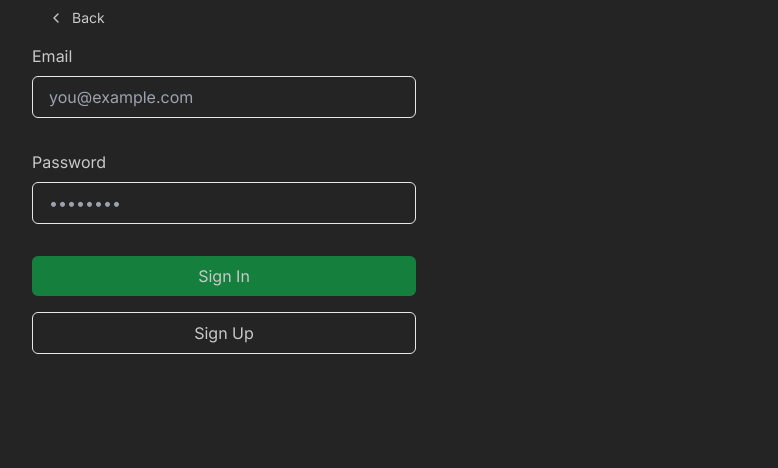
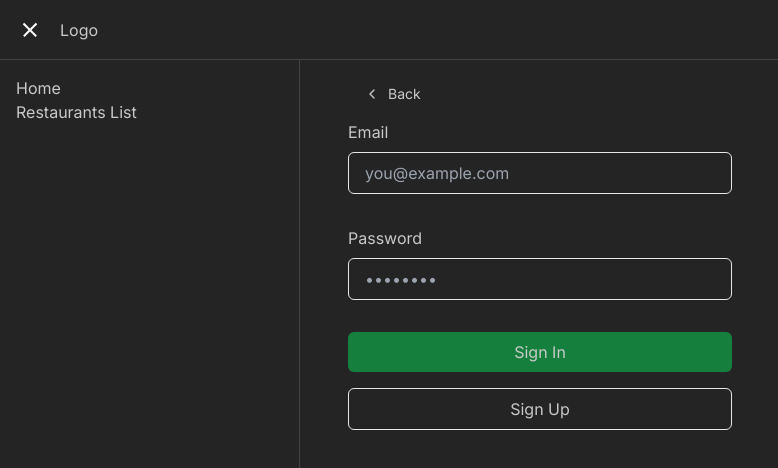
Before and after one commit to luismartinezs/restaurant-reservation-system, a Next.js app: page /login in a window 1280 px wide. Shown: the top 468 px of the page, without its empty margins (0-778 px from the left). Built offline with nearby package versions, Linux system fonts and the light colour scheme; no server answers.

Commit message:
feat: restaurants list as json

```diff
--- a/app/layout.tsx
+++ b/app/layout.tsx
@@ -2,16 +2,18 @@ import type { Metadata } from "next";
 import { Inter } from "next/font/google";
 
 import { ColorSchemeScript, MantineProvider } from "@mantine/core";
-import '@mantine/core/styles.css';
+import "@mantine/core/styles.css";
 
 import { theme } from "./theme";
 import "./globals.css";
+import { CollapseDesktop } from "@/components/CollapseDesktop";
+import { Navbar } from "@/components/Navbar";
 
 const inter = Inter({ subsets: ["latin"] });
 
 const defaultUrl = process.env.SITE_URL
-? `https://${process.env.SITE_URL}`
-: "http://localhost:3000";
+  ? `https://${process.env.SITE_URL}`
+  : "http://localhost:3000";
 
 export const metadata: Metadata = {
   metadataBase: new URL(defaultUrl),
@@ -30,7 +32,11 @@ export default function RootLayout({
         <ColorSchemeScript />
       </head>
       <body className={inter.className}>
-        <MantineProvider defaultColorScheme="dark" theme={theme}>{children}</MantineProvider>
+        <MantineProvider defaultColorScheme="dark" theme={theme}>
+          <CollapseDesktop navbar={<Navbar />}>
+            {children}
+          </CollapseDesktop>
+        </MantineProvider>
       </body>
     </html>
   );
--- /dev/null
+++ b/app/scaffold/restaurants/list/page.tsx
@@ -0,0 +1,5 @@
+import { List } from "@/features/restaurants";
+
+export default function Page() {
+  return <List />;
+}
--- /dev/null
+++ b/components/CollapseDesktop.tsx
@@ -0,0 +1,41 @@
+"use client"
+
+import { AppShell, Burger, Group } from '@mantine/core';
+import { useDisclosure } from '@mantine/hooks';
+
+export function CollapseDesktop({
+  navbar,
+  children
+}:{
+  navbar: React.ReactNode
+  children: React.ReactNode
+}) {
+  const [mobileOpened, { toggle: toggleMobile }] = useDisclosure();
+  const [desktopOpened, { toggle: toggleDesktop }] = useDisclosure(true);
+
+  return (
+    <AppShell
+      header={{ height: 60 }}
+      navbar={{
+        width: 300,
+        breakpoint: 'sm',
+        collapsed: { mobile: !mobileOpened, desktop: !desktopOpened },
+      }}
+      padding="md"
+    >
+      <AppShell.Header>
+        <Group h="100%" px="md">
+          <Burger opened={mobileOpened} onClick={toggleMobile} hiddenFrom="sm" size="sm" />
+          <Burger opened={desktopOpened} onClick={toggleDesktop} visibleFrom="sm" size="sm" />
+          <span>Logo</span>
+        </Group>
+      </AppShell.Header>
+      <AppShell.Navbar p="md">
+        {navbar}
+      </AppShell.Navbar>
+      <AppShell.Main>
+        {children}
+      </AppShell.Main>
+    </AppShell>
+  );
+}
--- /dev/null
+++ b/components/Navbar.tsx
@@ -0,0 +1,23 @@
+const links = [
+  {
+    name: 'Home',
+    href: '/'
+  },
+  {
+    name: 'Restaurants List',
+    href: '/scaffold/restaurants/list'
+  }
+]
+
+export function Navbar() {
+  return (
+    <ul>
+      {links.map(({ name, href }) => (
+        <li key={name}>
+          <a href
+          ={href}>{name}</a>
+        </li>
+      ))}
+    </ul>
+  )
+}
--- /dev/null
+++ b/features/restaurants/api.ts
@@ -0,0 +1,118 @@
+import { createClient } from "@/lib/supabase/server";
+
+const supabase = createClient()
+
+const SCHEMA = 'public'
+const RESTAURANTS = 'restaurants'
+
+// Utility functions for the restaurants table
+export const getAllRestaurants = async () => {
+  const { data, error } = await supabase.from(RESTAURANTS).select('*')
+  if (error) throw error
+  return data
+}
+
+export const getSpecificColumns = async (columns: string) => {
+  const { data, error } = await supabase.from(RESTAURANTS).select(columns)
+  if (error) throw error
+  return data
+}
+
+export const getWithPagination = async (from: number, to: number) => {
+  const { data, error } = await supabase.from(RESTAURANTS).select('*').range(from, to)
+  if (error) throw error
+  return data
+}
+
+export const getFilteredRestaurants = async (column: string, value: string) => {
+  const { data, error } = await supabase.from(RESTAURANTS).select('*').eq(column, value)
+  if (error) throw error
+  return data
+}
+
+export const insertRestaurant = async (restaurant: {
+  name: string
+  location: string
+  cuisine_type: string
+  seating_capacity: number
+}) => {
+  const { data, error } = await supabase
+    .from(RESTAURANTS)
+    .insert([restaurant])
+    .select()
+  if (error) throw error
+  return data
+}
+
+export const updateRestaurant = async (
+  id: bigint,
+  updatedFields: Partial<{
+    name: string
+    location: string
+    cuisine_type: string
+    seating_capacity: number
+  }>
+) => {
+  const { data, error } = await supabase.from(RESTAURANTS).update(updatedFields).eq('id', id).select()
+  if (error) throw error
+  return data
+}
+
+export const deleteRestaurant = async (id: bigint) => {
+  const { error } = await supabase.from(RESTAURANTS).delete().eq('id', id)
+  if (error) throw error
+}
+
+export const subscribeToAllEvents = () => {
+  const channel = supabase
+    .channel('custom-all-channel')
+    .on('postgres_changes', { event: '*', schema: SCHEMA, table: RESTAURANTS }, (payload) => {
+      console.log('Change received!', payload)
+    })
+    .subscribe()
+  return channel
+}
+
+export const subscribeToInserts = () => {
+  const channel = supabase
+    .channel('custom-insert-channel')
+    .on('postgres_changes', { event: 'INSERT', schema: SCHEMA, table: RESTAURANTS }, (payload) => {
+      console.log('Change received!', payload)
+    })
+    .subscribe()
+  return channel
+}
+
+export const subscribeToUpdates = () => {
+  const channel = supabase
+    .channel('custom-update-channel')
+    .on('postgres_changes', { event: 'UPDATE', schema: SCHEMA, table: RESTAURANTS }, (payload) => {
+      console.log('Change received!', payload)
+    })
+    .subscribe()
+  return channel
+}
+
+export const subscribeToDeletes = () => {
+  const channel = supabase
+    .channel('custom-delete-channel')
+    .on('postgres_changes', { event: 'DELETE', schema: SCHEMA, table: RESTAURANTS }, (payload) => {
+      console.log('Change received!', payload)
+    })
+    .subscribe()
+  return channel
+}
+
+export const subscribeToSpecificRow = (column: string, value: string) => {
+  const channel = supabase
+    .channel('custom-filter-channel')
+    .on(
+      'postgres_changes',
+      { event: '*', schema: SCHEMA, table: RESTAURANTS, filter: `${column}=eq.${value}` },
+      (payload) => {
+        console.log('Change received!', payload)
+      }
+    )
+    .subscribe()
+  return channel
+}
--- /dev/null
+++ b/features/restaurants/components/list.tsx
@@ -0,0 +1,9 @@
+import { getAllRestaurants } from "../api";
+
+export async function List() {
+  const restaurants = await getAllRestaurants()
+
+  return (
+    <pre>{JSON.stringify(restaurants, null, 2)}</pre>
+  )
+}
--- /dev/null
+++ b/features/restaurants/index.tsx
@@ -0,0 +1,3 @@
+export * from './types'
+export * from './api'
+export * from './components/list'
--- a/features/restaurants/types.ts
+++ b/features/restaurants/types.ts
@@ -1,4 +1,4 @@
-type Restaurant = {
+export type Restaurant = {
   id: number
   name: string
   location: string
```
Also changed, not shown: csv/restaurants.csv (added), 1 other file (tests, documents, lock files or other folders).
